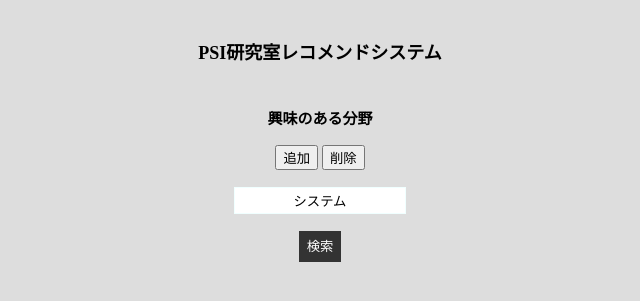
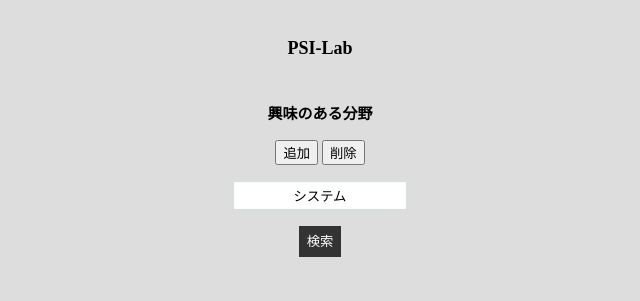
Before and after one commit to Shintaro-Indo/PSI-Lab, a Flask app: page / in a window 1280 px wide. Shown: the top 301 px of the page, without its empty margins (320-960 px from the left). Run offline with Flask 2, Linux system fonts and the light colour scheme; parts of the project's set-up code (start-up, migrations or seed data) failed here and were passed over.

Commit message:
微調整

```diff
--- a/main.sql
+++ b/main.sql
@@ -2,5 +2,5 @@ drop table if exists teachers;
 create table teachers(
   id integer primary key autoincrement,
   name text,
-  keywords text
+  keywords text,
 );
--- a/templates/index.html
+++ b/templates/index.html
@@ -9,7 +9,7 @@
 <body>
     <div>
         <br>
-        <h1>PSI研究室レコメンドシステム</h1><br>
+        <h1>PSI-Lab</h1><br>
 
         <h2>
 
```
